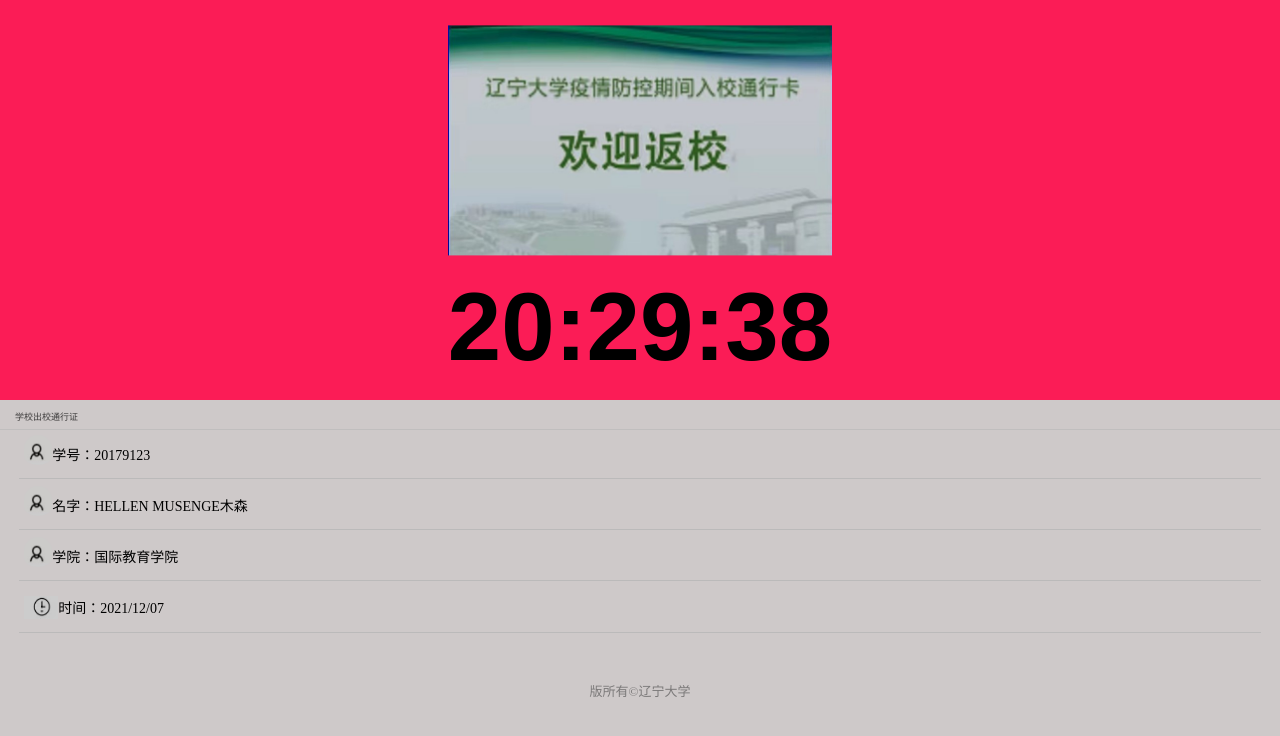
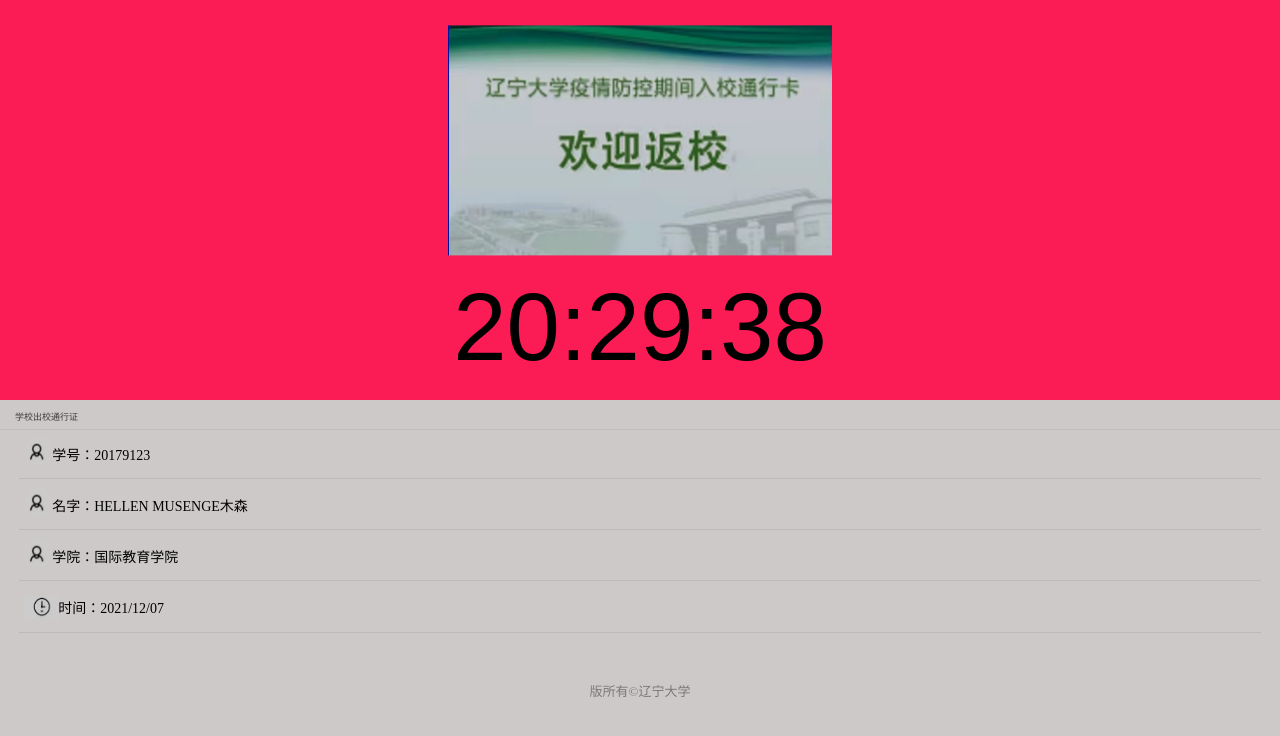
Before and after one commit to tafarathedev/passcode, a plain HTML site: page welcome.html in a window 1280 px wide. Drawn offline with nearby package versions, Linux system fonts and the light colour scheme.

Commit message:
Update welcome.html

```diff
--- a/welcome.html
+++ b/welcome.html
@@ -36,8 +36,9 @@
             <br></br>
 
             <div class="time">
-                <h1>
-                    <b class="chronos"><!-- generarting dynamically through javascript  --></b>
+                <h1 class="chronos">
+                    <!-- generarting dynamically through javascript  -->
+
                 </h1>
             </div>
 
```
